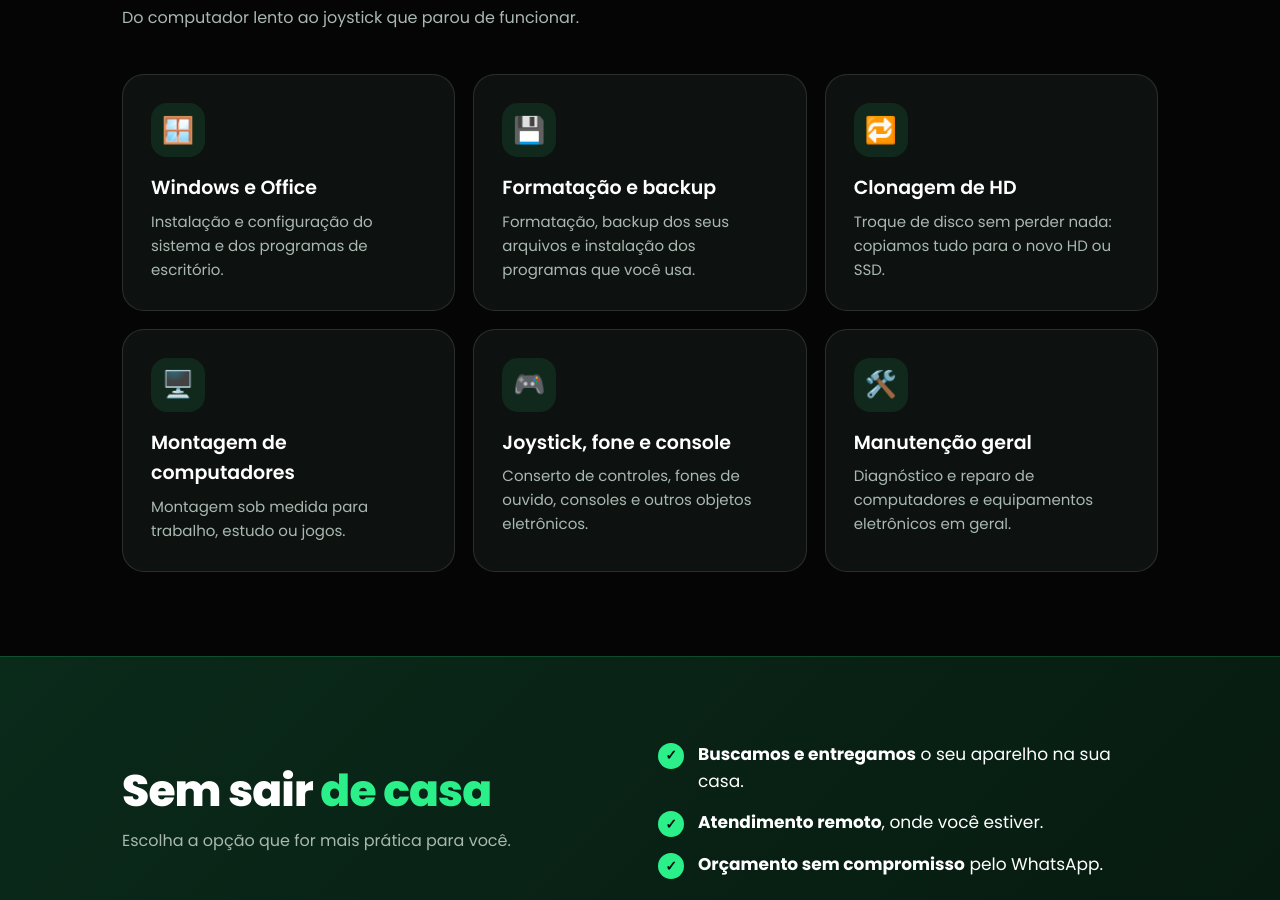
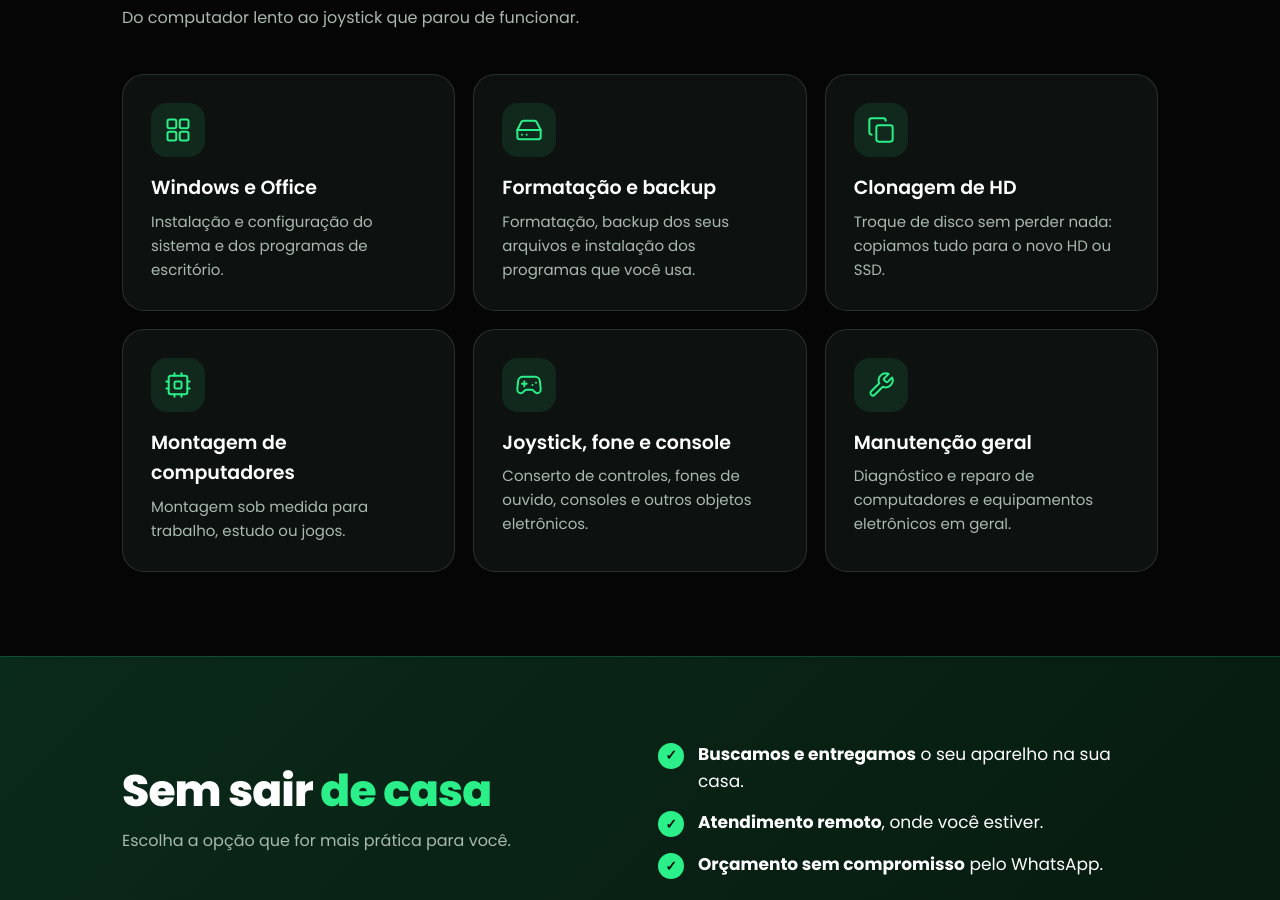
Before and after one commit to janainasouza-dev/infobox, a plain HTML site: page index.html in a window 1280 px wide. Shown: the part 937-1837 px from the top of the page. Drawn offline with Linux system fonts and the light colour scheme.

Commit message:
trocando icones

```diff
--- a/index.html
+++ b/index.html
@@ -55,12 +55,12 @@
       <h2 class="reveal">O que a gente <em>resolve</em></h2>
       <p class="sub reveal">Do computador lento ao joystick que parou de funcionar.</p>
       <div class="grid">
-        <article class="card reveal"><div class="ico">🪟</div><h3>Windows e Office</h3><p>Instalação e configuração do sistema e dos programas de escritório.</p></article>
-        <article class="card reveal"><div class="ico">💾</div><h3>Formatação e backup</h3><p>Formatação, backup dos seus arquivos e instalação dos programas que você usa.</p></article>
-        <article class="card reveal"><div class="ico">🔁</div><h3>Clonagem de HD</h3><p>Troque de disco sem perder nada: copiamos tudo para o novo HD ou SSD.</p></article>
-        <article class="card reveal"><div class="ico">🖥️</div><h3>Montagem de computadores</h3><p>Montagem sob medida para trabalho, estudo ou jogos.</p></article>
-        <article class="card reveal"><div class="ico">🎮</div><h3>Joystick, fone e console</h3><p>Conserto de controles, fones de ouvido, consoles e outros objetos eletrônicos.</p></article>
-        <article class="card reveal"><div class="ico">🛠️</div><h3>Manutenção geral</h3><p>Diagnóstico e reparo de computadores e equipamentos eletrônicos em geral.</p></article>
+        <article class="card reveal"><div class="ico"><svg viewBox="0 0 24 24" aria-hidden="true"><rect x="3" y="3" width="7.5" height="7.5" rx="1.5"/><rect x="13.5" y="3" width="7.5" height="7.5" rx="1.5"/><rect x="3" y="13.5" width="7.5" height="7.5" rx="1.5"/><rect x="13.5" y="13.5" width="7.5" height="7.5" rx="1.5"/></svg></div><h3>Windows e Office</h3><p>Instalação e configuração do sistema e dos programas de escritório.</p></article>
+        <article class="card reveal"><div class="ico"><svg viewBox="0 0 24 24" aria-hidden="true"><line x1="22" x2="2" y1="12" y2="12"/><path d="M5.45 5.11 2 12v6a2 2 0 0 0 2 2h16a2 2 0 0 0 2-2v-6l-3.45-6.89A2 2 0 0 0 16.76 4H7.24a2 2 0 0 0-1.79 1.11z"/><line x1="6" x2="6.01" y1="16" y2="16"/><line x1="10" x2="10.01" y1="16" y2="16"/></svg></div><h3>Formatação e backup</h3><p>Formatação, backup dos seus arquivos e instalação dos programas que você usa.</p></article>
+        <article class="card reveal"><div class="ico"><svg viewBox="0 0 24 24" aria-hidden="true"><rect width="14" height="14" x="8" y="8" rx="2"/><path d="M4 16c-1.1 0-2-.9-2-2V4c0-1.1.9-2 2-2h10c1.1 0 2 .9 2 2"/></svg></div><h3>Clonagem de HD</h3><p>Troque de disco sem perder nada: copiamos tudo para o novo HD ou SSD.</p></article>
+        <article class="card reveal"><div class="ico"><svg viewBox="0 0 24 24" aria-hidden="true"><rect width="16" height="16" x="4" y="4" rx="2"/><rect width="6" height="6" x="9" y="9" rx="1"/><path d="M15 2v2M15 20v2M2 15h2M2 9h2M20 15h2M20 9h2M9 2v2M9 20v2"/></svg></div><h3>Montagem de computadores</h3><p>Montagem sob medida para trabalho, estudo ou jogos.</p></article>
+        <article class="card reveal"><div class="ico"><svg viewBox="0 0 24 24" aria-hidden="true"><line x1="6" x2="10" y1="11" y2="11"/><line x1="8" x2="8" y1="9" y2="13"/><line x1="15" x2="15.01" y1="12" y2="12"/><line x1="18" x2="18.01" y1="10" y2="10"/><path d="M17.32 5H6.68a4 4 0 0 0-3.978 3.59C2.604 9.416 2 14.456 2 16a3 3 0 0 0 3 3c1 0 1.5-.5 2-1l1.414-1.414A2 2 0 0 1 9.828 16h4.344a2 2 0 0 1 1.414.586L17 18c.5.5 1 1 2 1a3 3 0 0 0 3-3c0-1.545-.604-6.584-.685-7.258A4 4 0 0 0 17.32 5z"/></svg></div><h3>Joystick, fone e console</h3><p>Conserto de controles, fones de ouvido, consoles e outros objetos eletrônicos.</p></article>
+        <article class="card reveal"><div class="ico"><svg viewBox="0 0 24 24" aria-hidden="true"><path d="M14.7 6.3a1 1 0 0 0 0 1.4l1.6 1.6a1 1 0 0 0 1.4 0l3.77-3.77a6 6 0 0 1-7.94 7.94l-6.91 6.91a2.12 2.12 0 0 1-3-3l6.91-6.91a6 6 0 0 1 7.94-7.94l-3.76 3.76z"/></svg></div><h3>Manutenção geral</h3><p>Diagnóstico e reparo de computadores e equipamentos eletrônicos em geral.</p></article>
       </div>
     </div>
   </section>
--- a/style.css
+++ b/style.css
@@ -44,6 +44,7 @@ h1 em{font-style:normal;color:var(--green);text-shadow:0 0 36px #2bf08a88}
 .card{background:var(--card);border:1px solid var(--line);border-radius:22px;padding:28px;transition:border-color .25s,transform .25s}
 .card:hover{border-color:var(--green);transform:translateY(-4px)}
 .ico{width:54px;height:54px;border-radius:16px;background:#2bf08a1a;display:grid;place-items:center;font-size:26px;margin-bottom:16px}
+.ico svg{width:28px;height:28px;fill:none;stroke:var(--green);stroke-width:1.7;stroke-linecap:round;stroke-linejoin:round}
 .card h3{font-size:19px;font-weight:600;margin-bottom:6px}
 .card p{color:var(--muted);font-size:15px}
 
```
